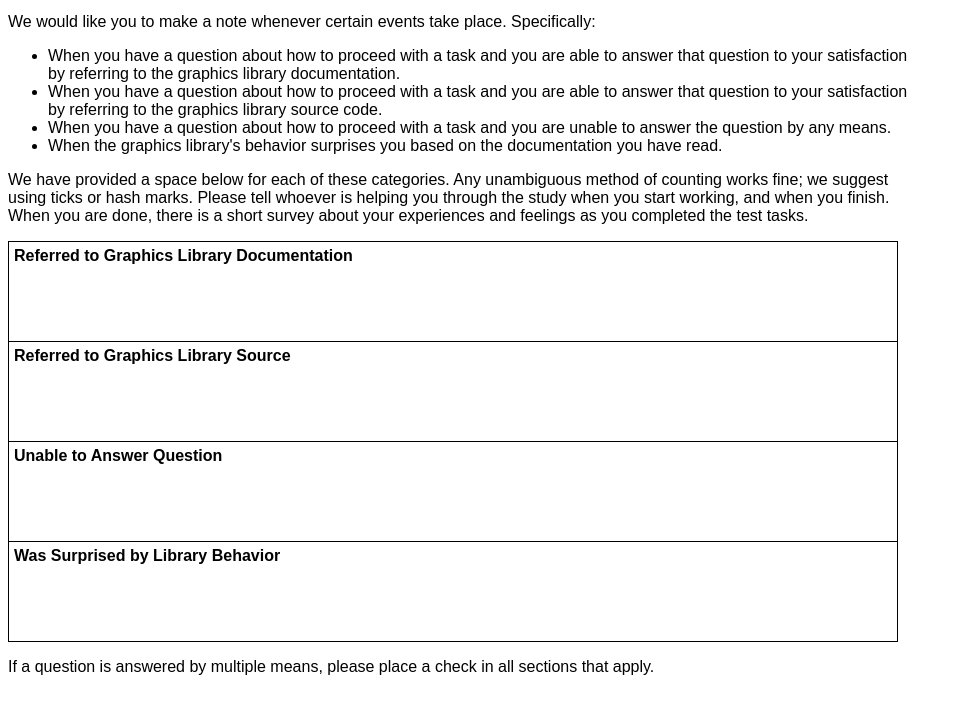
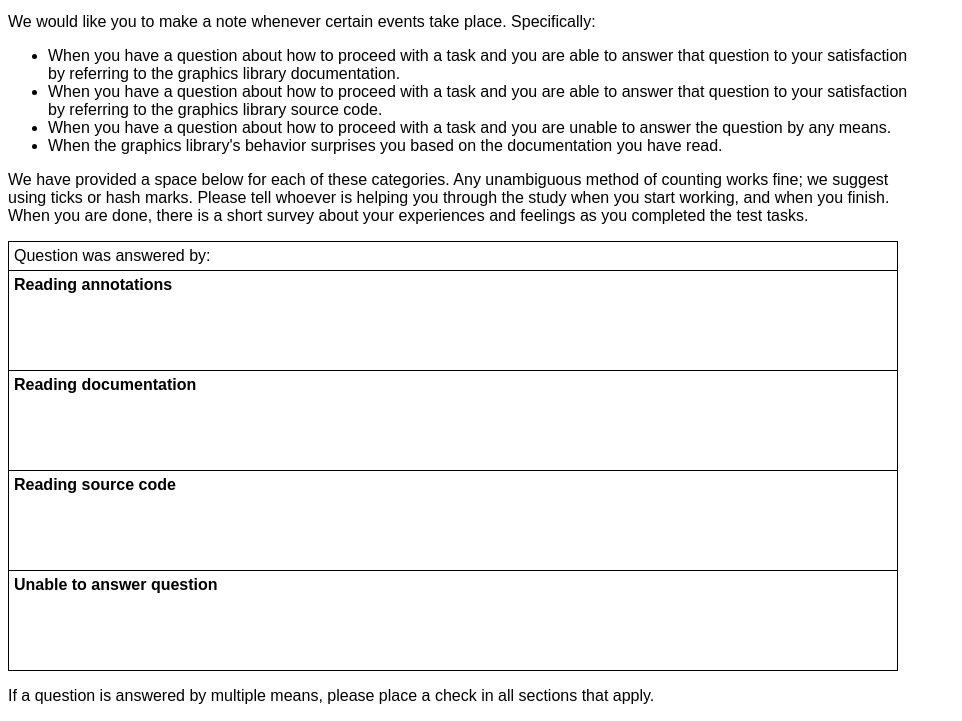
Before and after one commit to samskivert/javagrok, a plain HTML site: page experiment/checklist.html in a window 1280 px wide. Shown: the part 123-844 px from the top of the page, without its empty margins (0-962 px from the left). Before the commit the page ends 815 px from the top, so only its background shows below. Drawn offline with Linux system fonts and the light colour scheme.

Commit message:
Checklist and questionnaire edits.

```diff
--- a/experiment/checklist.html
+++ b/experiment/checklist.html
@@ -54,10 +54,11 @@ working, and when you finish. When you are done, there is a short survey about
 your experiences and feelings as you completed the test tasks. </p>
 
 <table>
-<tr><td class="box">Referred to Graphics Library Documentation</td></tr>
-<tr><td class="box">Referred to Graphics Library Source</td></tr>
-<tr><td class="box">Unable to Answer Question</td></tr>
-<tr><td class="box">Was Surprised by Library Behavior</td></tr>
+<tr><td>Question was answered by:</td></tr>
+<tr><td class="box">Reading annotations</td></tr>
+<tr><td class="box">Reading documentation</td></tr>
+<tr><td class="box">Reading source code</td></tr>
+<tr><td class="box">Unable to answer question</td></tr>
 </table>
 
 <p> If a question is answered by multiple means, please place a check in all
```
Also changed, not shown: experiment/questionnaire.html (+9 -1 lines).
